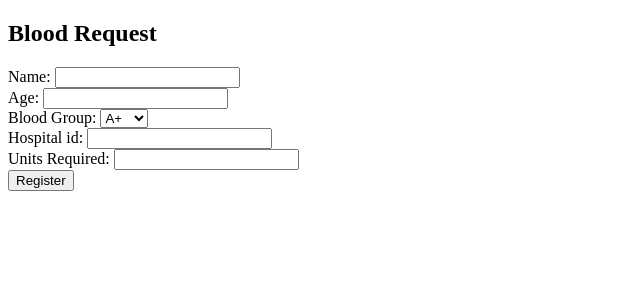
After one commit to Navaneeth832/dbms-project, a Flask app: page /registerasreciever in a window 1280 px wide. The commit adds this page. Shown: the top 300 px of the page, without its empty margins (0-640 px from the left). Run offline with Flask 3, Linux system fonts and the light colour scheme.

Commit message:
change made

```diff
--- a/app.py
+++ b/app.py
@@ -18,27 +18,76 @@ def home():
     return render_template('index.html')
 
 # Donor Registration
-@app.route('/register', methods=['GET', 'POST'])
-def register():
+@app.route('/registerasdonor', methods=['GET', 'POST'])
+def registerdonor():
     if request.method == 'POST':
         print(request.form)  # Debugging line to check received data
 
         # Safely retrieve form data
         name = request.form.get('name', '').strip()
         age = request.form.get('age', '').strip()
-        blood_group = request.form.get('blood_group', '').strip()
+        blood_group = request.form.get('blood_group', '').strip().upper()
         contact = request.form.get('contact', '').strip()
         city = request.form.get('city', '').strip()
 
-        if not name or not age or not blood_group or not contact or not city:
-            return "Missing fields! Please fill all fields.", 400
+        # Fetch current date
+        cursor.execute("SELECT NOW()")
+        date = cursor.fetchone()[0]  # Fetch first column of first row (actual date)
 
-        query = "INSERT INTO Donor (name, age, blood_group, contact, city, last_donation_date) VALUES (%s, %s, %s, %s, %s, NULL)"
-        cursor.execute(query, (name, age, blood_group, contact, city))
+        # Validate age
+        if not age.isdigit() or not (18 <= int(age) <= 60):
+            return "Invalid age! Age must be between 18 and 60.", 400
+
+        # Validate blood group
+        valid_blood_groups = {'A+', 'A-', 'B+', 'B-', 'O+', 'O-', 'AB+', 'AB-'}
+        if blood_group not in valid_blood_groups:
+            return "Invalid blood group! Choose a valid blood type.", 400
+
+        # Validate contact (should be 10-digit number)
+        if not contact.isdigit() or len(contact) != 10:
+            return "Invalid contact number! Must be a 10-digit number.", 400
+
+        # Insert into database
+        query = "INSERT INTO Donor (name, age, blood_group, contact, city, last_donation_date) VALUES (%s, %s, %s, %s, %s, %s)"
+        cursor.execute(query, (name, age, blood_group, contact, city, date))
         db.commit()
-        return redirect(url_for('donors'))
 
-    return render_template('register.html')
+        return redirect(url_for('donors'))  # Redirect to donor list page
+
+    return render_template('registerdonor.html')
+
+@app.route('/registerasreciever', methods=['GET', 'POST'])
+def registerpatient():
+    if request.method == 'POST':
+        print(request.form)  # Debugging line to check received data
+
+        # Safely retrieve form data
+        name = request.form.get('name', '').strip()
+        age = request.form.get('age', '').strip()
+        blood_group = request.form.get('blood_group', '').strip().upper()
+        hid = request.form.get('hid', '').strip()
+        units = request.form.get('units', '').strip()
+
+        # Fetch current date
+        cursor.execute("SELECT NOW()")
+        date = cursor.fetchone()[0]  # Fetch first column of first row (actual date)
+
+        # Validate age
+        if not age.isdigit() or not (18 <= int(age) <= 60):
+            return "Invalid age! Age must be between 18 and 60.", 400
+
+        # Validate blood group
+        valid_blood_groups = {'A+', 'A-', 'B+', 'B-', 'O+', 'O-', 'AB+', 'AB-'}
+        if blood_group not in valid_blood_groups:
+            return "Invalid blood group! Choose a valid blood type.", 400
+
+        query = "INSERT INTO Patients (name, age, blood_group, hospital_id, units_needed, request_date) VALUES (%s, %s, %s, %s, %s, %s)"
+        cursor.execute(query, (name, age, blood_group, hid, units, date))
+        db.commit()
+
+        return redirect(url_for('patients'))  # Redirect to donor list page
+
+    return render_template('registerpatient.html')
 
 
 # View Donors
@@ -47,6 +96,11 @@ def donors():
     cursor.execute("SELECT * FROM Donor")
     donors_list = cursor.fetchall()
     return render_template('donors.html', donors=donors_list)
+@app.route('/patients')
+def patients():
+    cursor.execute("SELECT * FROM Patients")
+    donors_list = cursor.fetchall()
+    return render_template('patients.html', donors=donors_list)
 
 # Blood Request
 @app.route('/request_blood', methods=['GET', 'POST'])
--- a/templates/donors.html
+++ b/templates/donors.html
@@ -12,6 +12,8 @@
             <th>Age</th>
             <th>Blood Type</th>
             <th>Phone</th>
+            <th>City</th>
+            <th>Donation date</th>
         </tr>
         {% for donor in donors %}
         <tr>
@@ -20,6 +22,8 @@
             <td>{{ donor[2] }}</td>
             <td>{{ donor[3] }}</td>
             <td>{{ donor[4] }}</td>
+            <td>{{ donor[5] }}</td>
+            <td>{{ donor[6] }}</td>
         </tr>
         {% endfor %}
     </table>
--- a/templates/index.html
+++ b/templates/index.html
@@ -5,7 +5,7 @@
 </head>
 <body>
     <h1>Welcome to Blood Donation Management System</h1>
-    <a href="/register">Register as Donor</a> |
-    <a href="/donors">View Donors</a>
+    <a href="/registerasdonor">Donate blood</a> |
+    <a href="/registerasreciever">Request blood</a>
 </body>
 </html>
--- /dev/null
+++ b/templates/registerpatient.html
@@ -0,0 +1,36 @@
+<!DOCTYPE html>
+<html lang="en">
+<head>
+    <title>Request for blood</title>
+</head>
+<body>
+    <h2>Blood Request</h2>
+    <form action="{{ url_for('registerpatient') }}" method="POST">
+        <label for="name">Name:</label>
+        <input type="text" name="name" required><br>
+
+        <label for="age">Age:</label>
+        <input type="number" name="age" required><br>
+
+        <label for="blood_group">Blood Group:</label>
+        <select name="blood_group" required>
+            <option value="A+">A+</option>
+            <option value="A-">A-</option>
+            <option value="B+">B+</option>
+            <option value="B-">B-</option>
+            <option value="O+">O+</option>
+            <option value="O-">O-</option>
+            <option value="AB+">AB+</option>
+            <option value="AB-">AB-</option>
+        </select><br>
+
+        <label for="hid">Hospital id:</label>
+        <input type="text" name="hid" required><br>
+
+        <label for="units">Units Required:</label>
+        <input type="text" name="units" required><br>
+
+        <button type="submit">Register</button>
+    </form>
+</body>
+</html>
```
Also changed, not shown: templates/patients.html (added, +31 -0 lines), templates/register.html (deleted, +0 -36 lines), templates/registerdonor.html (added, +36 -0 lines).
